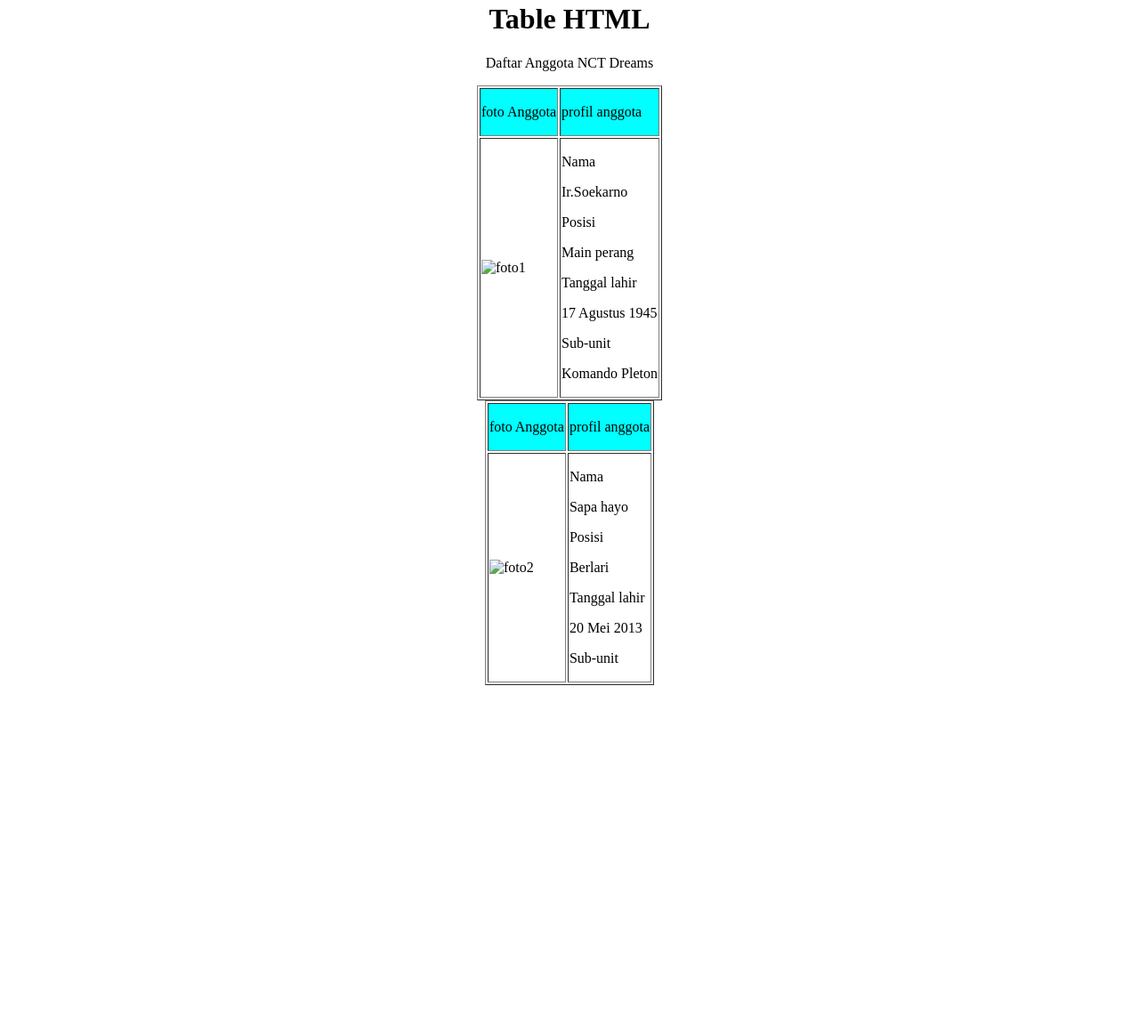
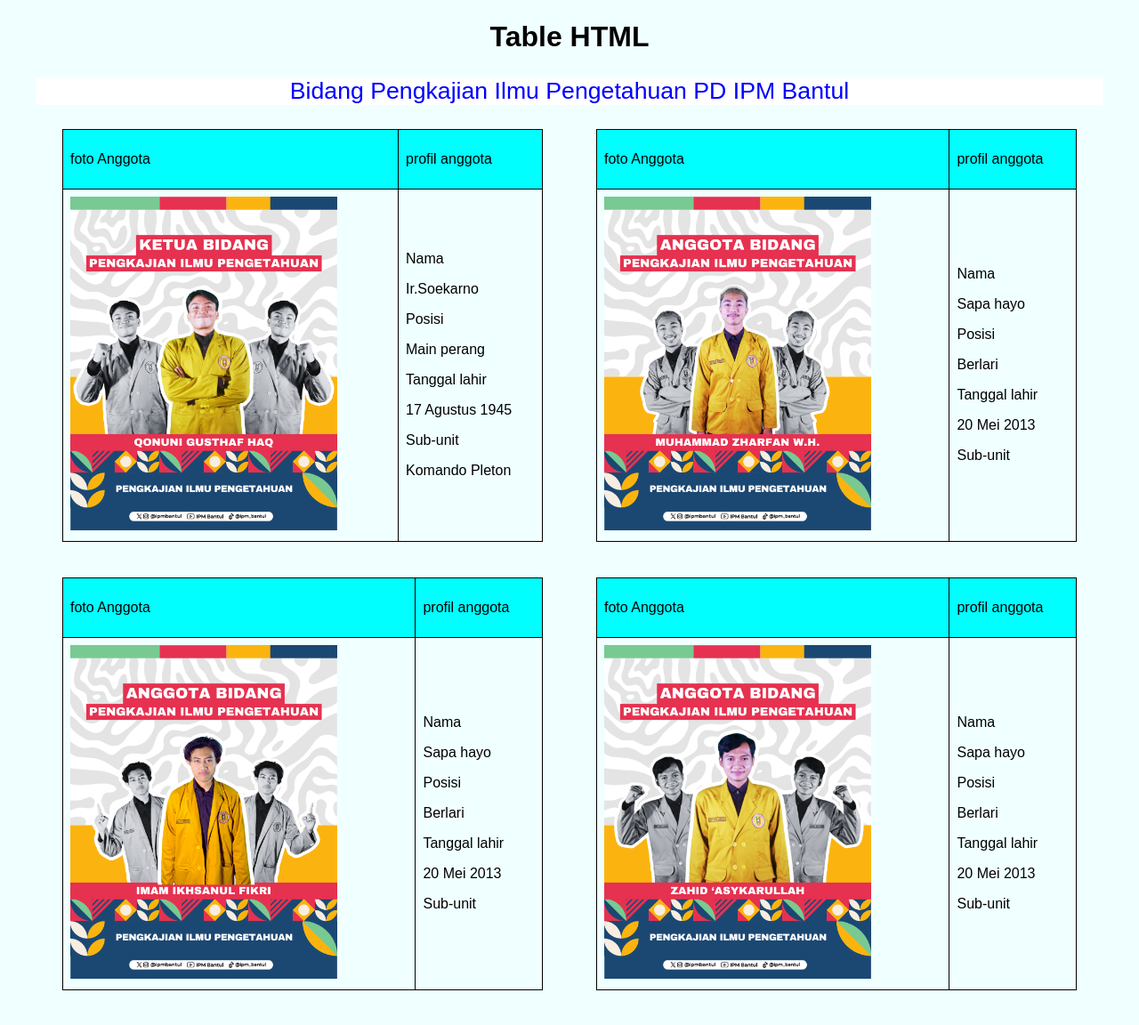
Before and after one commit to Zharfan0/PDWPrak5_079, a plain HTML site: page index.html in a window 1280 px wide. Shown: the part 18-1170 px from the top of the page at 89% size. Before the commit the page ends 800 px from the top, so only its background shows below. Drawn offline with Linux system fonts and the light colour scheme.

Commit message:
final commit

```diff
--- a/index.html
+++ b/index.html
@@ -4,26 +4,22 @@
     <meta charset="UTF-8">
     <meta name="viewport" content="width=device-width, initial-scale=1.0">
     <title>Document</title>
-    <link rel="stylesheet" href="table.css">
+    <link rel="stylesheet" href="style.css">
 </head>
 <body>
-    <center>
+    <div class="container">
         <h1>Table HTML</h1>
-    </center>
+        <p class="judul">Bidang Pengkajian Ilmu Pengetahuan PD IPM Bantul</p>
 
-    <center>
-        <p id="judul">Daftar Anggota NCT Dreams</p>
-    </center>
-
-
-    <center>
+        <div class="table-container">
+            <!-- Tabel 1 -->
             <table style="margin-left: auto; margin-right: auto;" border="padding" cellpadding>
                 <tr style="background-color: aqua;">
                 <td><p id="jd1">foto Anggota</p></td>
                 <td><p id="jd1">profil anggota</p></td>
                 </tr>
                 <tr>
-                <td><img src="D:\Downloads\2.png" alt="foto1"></td>
+                    <td><img src="Z.png" width="300" alt="foto1"></td>
                     <td>
                         <p id="member">Nama</p> <p id="nama">Ir.Soekarno</p>
                         <p id="member">Posisi</p> <p id="nama">Main perang</p>
@@ -33,13 +29,14 @@
                 </tr>
             </table>
 
+            <!-- Tabel 2 -->
             <table style="margin-left: auto; margin-right: auto;" border="padding" cellpadding>
                 <tr style="background-color: aqua;">
                 <td><p id="jd1">foto Anggota</p></td>
                 <td><p id="jd1">profil anggota</p></td>
                 </tr>
                 <tr>
-                <td><img src="D:\Downloads\1.png" alt="foto2"></td>
+                    <td><img src="Q.png" width="300" alt="foto2"></td>
                     <td>
                         <p id="member">Nama</p> <p id="nama">Sapa hayo</p>
                         <p id="member">Posisi</p> <p id="nama">Berlari</p>
@@ -48,6 +45,45 @@
                     </td>
                 </tr>
             </table>
-    </center>
+
+        </div>
+
+        <div class="table-container">
+            <!-- Tabel 3 -->
+            <table style="margin-left: auto; margin-right: auto;" border="padding" cellpadding>
+                <tr style="background-color: aqua;">
+                <td><p id="jd1">foto Anggota</p></td>
+                <td><p id="jd1">profil anggota</p></td>
+                </tr>
+                <tr>
+                    <td><img src="Im.png" width="300" alt="foto2"></td>
+                    <td>
+                        <p id="member">Nama</p> <p id="nama">Sapa hayo</p>
+                        <p id="member">Posisi</p> <p id="nama">Berlari</p>
+                        <p id="member">Tanggal lahir</p> <p id="nama">20 Mei 2013</p>
+                        <p id="member">Sub-unit</p> <p id="nama"></p>
+                    </td>
+                </tr>
+            </table>
+
+            <!-- Tabel 4 -->
+            <table style="margin-left: auto; margin-right: auto;" border="padding" cellpadding>
+                <tr style="background-color: aqua;">
+                <td><p id="jd1">foto Anggota</p></td>
+                <td><p id="jd1">profil anggota</p></td>
+                </tr>
+                <tr>
+                    <td><img src="Zhd.png" width="300" alt="foto2"></td>
+                    <td>
+                        <p id="member">Nama</p> <p id="nama">Sapa hayo</p>
+                        <p id="member">Posisi</p> <p id="nama">Berlari</p>
+                        <p id="member">Tanggal lahir</p> <p id="nama">20 Mei 2013</p>
+                        <p id="member">Sub-unit</p> <p id="nama"></p>
+                    </td>
+                </tr>
+            </table>
+
+        </div>
+    </div>
 </body>
 </html>
--- /dev/null
+++ b/style.css
@@ -0,0 +1,46 @@
+body {
+    background-color: azure;
+    font-family: Arial, Helvetica, sans-serif;
+    margin: 0;
+    padding: 20px;
+}
+
+.container {
+    max-width: 1200px;
+    margin: auto;
+    text-align: center;
+}
+
+.judul {
+    color: blue;
+    font-size: 20pt;
+    background-color: white;
+}
+
+.table-container {
+    display: flex;
+    justify-content: space-around;
+    flex-wrap: wrap;
+    margin-top: 20px;
+}
+
+table {
+    width: 45%; /* Atau sesuaikan dengan kebutuhan */
+    margin-bottom: 20px; /* Jarak antar tabel vertikal */
+    border-collapse: collapse;
+}
+
+table, td, th {
+    border: 1px solid black;
+}
+
+th, td {
+    text-align: left;
+    padding: 8px;
+}
+
+th {
+    background-color: aqua;
+}
+
+/* Gaya tambahan jika diperlukan */
```
Also changed, not shown: Im.png (added), Q.png (added), Z.png (added), Zhd.png (added). Lines whose indentation alone changed are shown as unchanged.
